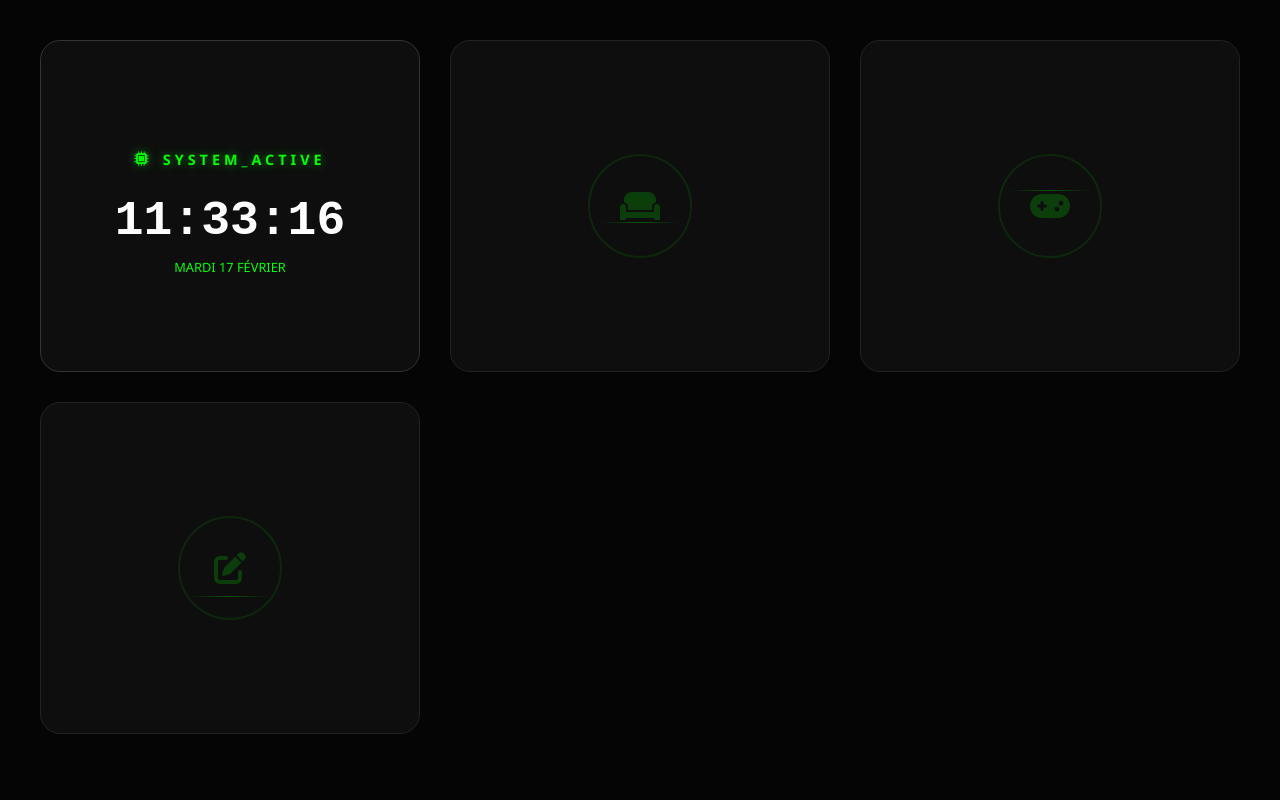
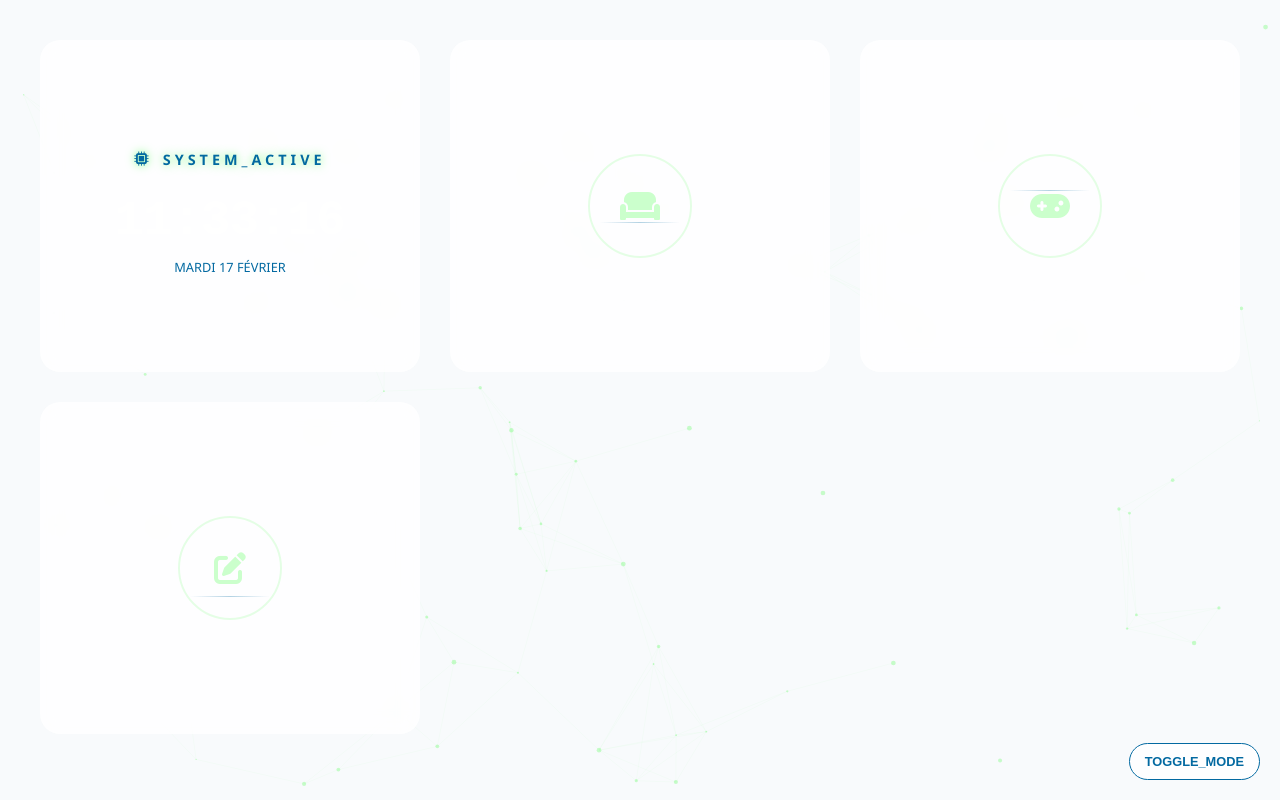
Before and after one commit to baptiste-duval/dashboard, a plain HTML site: page index.html in a window 1280 px wide. Drawn offline with Linux system fonts and the light colour scheme.

Commit message:
Update index.html

```diff
--- a/index.html
+++ b/index.html
@@ -8,7 +8,15 @@
         :root {
             --neon: #00ff00;
             --bg: #050505;
-            --card-bg: rgba(15, 15, 15, 0.95);
+            --card-bg: rgba(15, 15, 15, 0.85);
+            --it2i-blue: #0369a1;
+        }
+
+        /* Mode Clair (si activé) */
+        :not(.dark) {
+            --bg: #f8fafc;
+            --card-bg: rgba(255, 255, 255, 0.8);
+            --neon: #0369a1;
         }
 
         body {
@@ -18,6 +26,20 @@
             margin: 0;
             padding: 40px;
             overflow: hidden;
+            height: 100vh;
+            width: 100vw;
+            box-sizing: border-box;
+        }
+
+        /* Canevas d'animation de fond */
+        #bgCanvas {
+            position: fixed;
+            top: 0;
+            left: 0;
+            width: 100%;
+            height: 100%;
+            z-index: -1;
+            pointer-events: none;
         }
 
         .grid {
@@ -26,11 +48,13 @@
             gap: 30px;
             max-width: 1200px;
             margin: auto;
+            position: relative;
+            z-index: 1;
         }
 
         .card {
             background: var(--card-bg);
-            border: 1px solid #222;
+            border: 1px solid rgba(255, 255, 255, 0.05);
             border-radius: 20px;
             padding: 25px;
             height: 280px;
@@ -41,6 +65,7 @@
             justify-content: center;
             overflow: hidden;
             transition: 0.5s;
+            backdrop-filter: blur(10px); /* Effet Glassmorphism */
         }
 
         /* --- ANIMATION DE VEILLE --- */
@@ -104,16 +129,11 @@
         .card:hover {
             border-color: var(--neon);
             box-shadow: 0 0 40px rgba(0, 255, 0, 0.1);
+            transform: translateY(-5px);
         }
 
-        .card:hover .idle-animation {
-            opacity: 0;
-        }
-
-        .card:hover .content {
-            opacity: 1;
-            transform: scale(1);
-        }
+        .card:hover .idle-animation { opacity: 0; }
+        .card:hover .content { opacity: 1; transform: scale(1); }
 
         h3 {
             color: var(--neon);
@@ -141,7 +161,7 @@
             justify-content: center;
             gap: 10px;
             padding: 12px;
-            background: #1a1a1a;
+            background: rgba(40, 40, 40, 0.5);
             border: 1px solid #333;
             border-radius: 10px;
             color: #eee;
@@ -154,22 +174,29 @@
         .link-btn:hover {
             transform: translateY(-3px);
             color: white;
+            border-color: var(--neon);
         }
 
-        /* Couleurs Hover */
-        .netflix:hover { background: #E50914; box-shadow: 0 5px 15px rgba(229, 9, 20, 0.4); }
-        .prime:hover { background: #00A8E1; box-shadow: 0 5px 15px rgba(0, 168, 225, 0.4); }
-        .youtube:hover { background: #FF0000; box-shadow: 0 5px 15px rgba(255, 0, 0, 0.4); }
-        .disney:hover { background: #0063e5; box-shadow: 0 5px 15px rgba(0, 99, 229, 0.4); }
-        .steam:hover { background: #171a21; border-color: #66c0f4; }
+        .netflix:hover { background: #E50914; }
+        .prime:hover { background: #00A8E1; }
+        .youtube:hover { background: #FF0000; }
+        .disney:hover { background: #0063e5; }
+        .steam:hover { background: #171a21; }
 
-        #clock { font-size: 3rem; font-weight: 800; font-family: monospace; text-align: center; margin-top: 10px; }
+        #clock {
+            font-size: 3rem;
+            font-weight: 800;
+            font-family: monospace;
+            text-align: center;
+            margin-top: 10px;
+            color: white;
+            text-shadow: 0 0 20px rgba(255,255,255,0.2);
+        }
 
-        /* --- STYLE BLOC NOTE --- */
         #notepad {
             width: 100%;
             flex-grow: 1;
-            background: rgba(0, 0, 0, 0.3);
+            background: rgba(0, 0, 0, 0.4);
             color: var(--neon);
             border: 1px solid #333;
             border-radius: 8px;
@@ -178,22 +205,41 @@
             font-size: 0.85rem;
             resize: none;
             outline: none;
-            box-sizing: border-box;
         }
 
         #save-status {
             font-size: 0.65rem;
-            color: #444;
+            color: #555;
             text-align: right;
             margin-top: 5px;
             letter-spacing: 1px;
         }
+
+        /* --- THEME TOGGLE BUTTON --- */
+        #theme-toggle {
+            position: fixed;
+            bottom: 20px;
+            right: 20px;
+            background: var(--card-bg);
+            border: 1px solid var(--neon);
+            color: var(--neon);
+            padding: 10px 15px;
+            border-radius: 50px;
+            cursor: pointer;
+            z-index: 100;
+            backdrop-filter: blur(5px);
+            font-size: 0.8rem;
+            font-weight: bold;
+            text-transform: uppercase;
+        }
     </style>
 </head>
-<body>
+<body class="dark">
+
+    <canvas id="bgCanvas"></canvas>
 
     <div class="grid">
-        <div class="card" style="border-color: #333;">
+        <div class="card" style="border-color: rgba(255,255,255,0.1);">
             <h3><i class="fa-solid fa-microchip"></i> SYSTEM_ACTIVE</h3>
             <div id="clock">00:00:00</div>
             <div id="date" style="color: var(--neon); font-size: 0.8rem; text-align: center; margin-top: 10px;"></div>
@@ -244,7 +290,22 @@
         </div>
     </div>
 
+    <button id="theme-toggle" onclick="toggleTheme()">Toggle_Mode</button>
+
     <script>
+        // --- GESTION DU THÈME ---
+        function toggleTheme() {
+            const body = document.body;
+            body.classList.toggle('dark');
+            const isDark = body.classList.contains('dark');
+            localStorage.setItem('cmd_theme', isDark ? 'dark' : 'light');
+        }
+
+        // Charger thème sauvegardé
+        if (localStorage.getItem('cmd_theme') === 'light') {
+            document.body.classList.remove('dark');
+        }
+
         // --- HORLOGE ---
         function updateClock() {
             const now = new Date();
@@ -259,26 +320,97 @@
         const notepad = document.getElementById('notepad');
         const status = document.getElementById('save-status');
 
-        // Charger la note sauvegardée au chargement de la page
-        window.onload = () => {
-            const savedNote = localStorage.getItem('baptiste_cmd_notes');
-            if (savedNote) {
-                notepad.value = savedNote;
-            }
-        };
+        notepad.value = localStorage.getItem('baptiste_cmd_notes') || "";
 
-        // Sauvegarde auto à chaque frappe
         notepad.addEventListener('input', () => {
             localStorage.setItem('baptiste_cmd_notes', notepad.value);
             status.textContent = "STATUS: SYNCING...";
             status.style.color = "var(--neon)";
-
-            // Petit délai visuel pour confirmer la sauvegarde
             setTimeout(() => {
                 status.textContent = "STATUS: DATA_STORED";
-                status.style.color = "#444";
+                status.style.color = "#555";
             }, 800);
         });
+
+        // --- ANIMATION DE FOND (CANVAS PARTICLES) ---
+        const canvas = document.getElementById('bgCanvas');
+        const ctx = canvas.getContext('2d');
+        let particles = [];
+
+        function initCanvas() {
+            canvas.width = window.innerWidth;
+            canvas.height = window.innerHeight;
+        }
+
+        class Particle {
+            constructor() {
+                this.x = Math.random() * canvas.width;
+                this.y = Math.random() * canvas.height;
+                this.size = Math.random() * 2 + 0.5;
+                this.speedX = Math.random() * 0.4 - 0.2;
+                this.speedY = Math.random() * 0.4 - 0.2;
+            }
+            update() {
+                this.x += this.speedX;
+                this.y += this.speedY;
+                if (this.x > canvas.width) this.x = 0;
+                else if (this.x < 0) this.x = canvas.width;
+                if (this.y > canvas.height) this.y = 0;
+                else if (this.y < 0) this.y = canvas.height;
+            }
+            draw(color) {
+                ctx.fillStyle = color;
+                ctx.beginPath();
+                ctx.arc(this.x, this.y, this.size, 0, Math.PI * 2);
+                ctx.fill();
+            }
+        }
+
+        function createParticles() {
+            particles = [];
+            const count = (canvas.width * canvas.height) / 12000;
+            for (let i = 0; i < count; i++) {
+                particles.push(new Particle());
+            }
+        }
+
+        function animate() {
+            ctx.clearRect(0, 0, canvas.width, canvas.height);
+            const isDark = document.body.classList.contains('dark');
+            const color = isDark ? 'rgba(0, 255, 0, 0.2)' : 'rgba(3, 105, 161, 0.2)';
+            const lineColor = isDark ? 'rgba(0, 255, 0, 0.05)' : 'rgba(3, 105, 161, 0.08)';
+
+            particles.forEach(p => {
+                p.update();
+                p.draw(color);
+            });
+
+            for (let i = 0; i < particles.length; i++) {
+                for (let j = i; j < particles.length; j++) {
+                    const dx = particles[i].x - particles[j].x;
+                    const dy = particles[i].y - particles[j].y;
+                    const dist = Math.sqrt(dx*dx + dy*dy);
+                    if (dist < 120) {
+                        ctx.strokeStyle = lineColor;
+                        ctx.lineWidth = 0.5;
+                        ctx.beginPath();
+                        ctx.moveTo(particles[i].x, particles[i].y);
+                        ctx.lineTo(particles[j].x, particles[j].y);
+                        ctx.stroke();
+                    }
+                }
+            }
+            requestAnimationFrame(animate);
+        }
+
+        window.addEventListener('resize', () => {
+            initCanvas();
+            createParticles();
+        });
+
+        initCanvas();
+        createParticles();
+        animate();
     </script>
 </body>
 </html>
```
